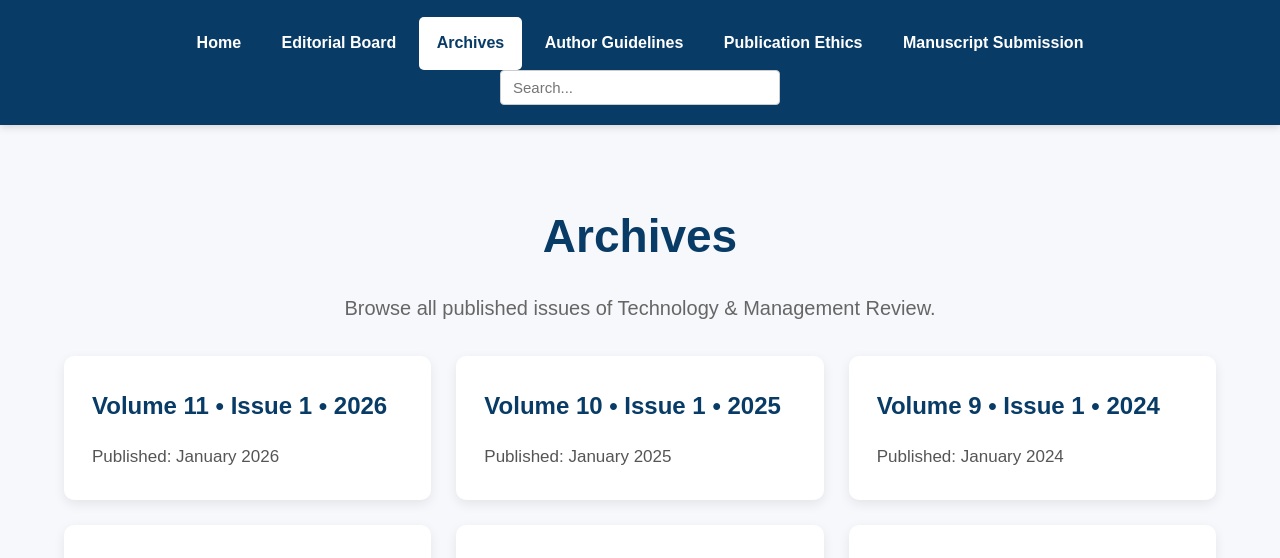
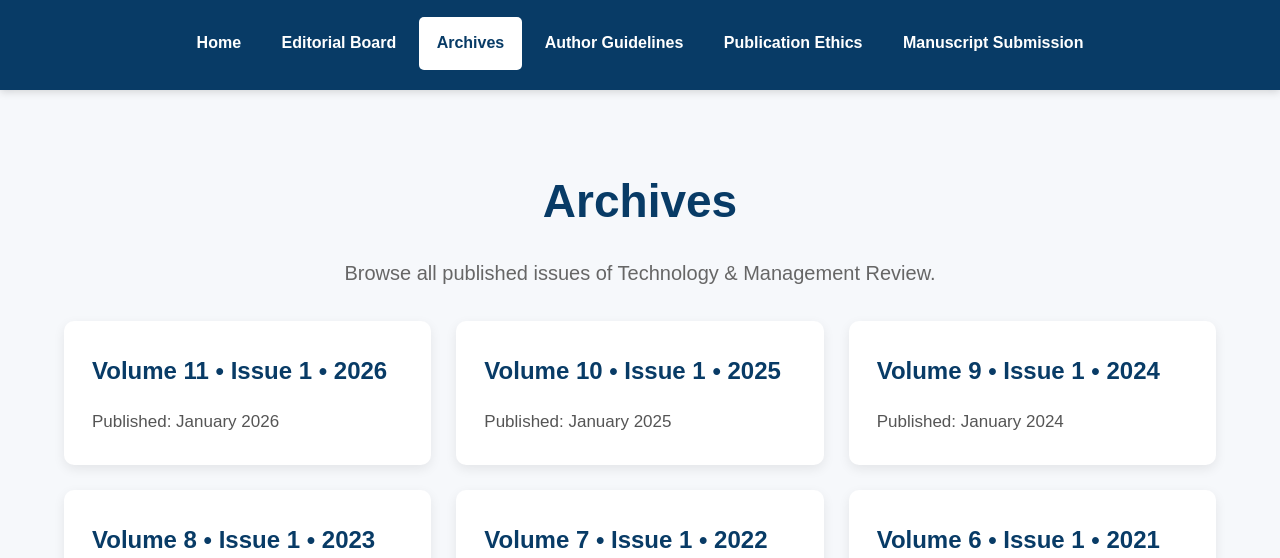
Before and after one commit to uprightpub/uprightpub.github.io, a plain HTML site: page tmr/archives.html in a window 1280 px wide. Shown: the part 167-725 px from the top of the page. Drawn offline with Linux system fonts and the light colour scheme.

Commit message:
Update archives.html

```diff
--- a/tmr/archives.html
+++ b/tmr/archives.html
@@ -119,21 +119,7 @@ font-weight:bold;
 transition:.3s;
 
 }
-#searchBox{
 
-    padding:8px 12px;
-
-    width:280px;
-
-    border:1px solid #ccc;
-
-    border-radius:4px;
-
-    margin:0 20px;
-
-    font-size:15px;
-
-}
 nav a:hover{
 
 background:#0d5b97;
@@ -355,11 +341,7 @@ rel="noopener noreferrer">
 Manuscript Submission
 
 </a>
-<input
-    type="text"
-    id="searchBox"
-    placeholder="Search..."
->
+
 </nav>
 
 </div>
```
